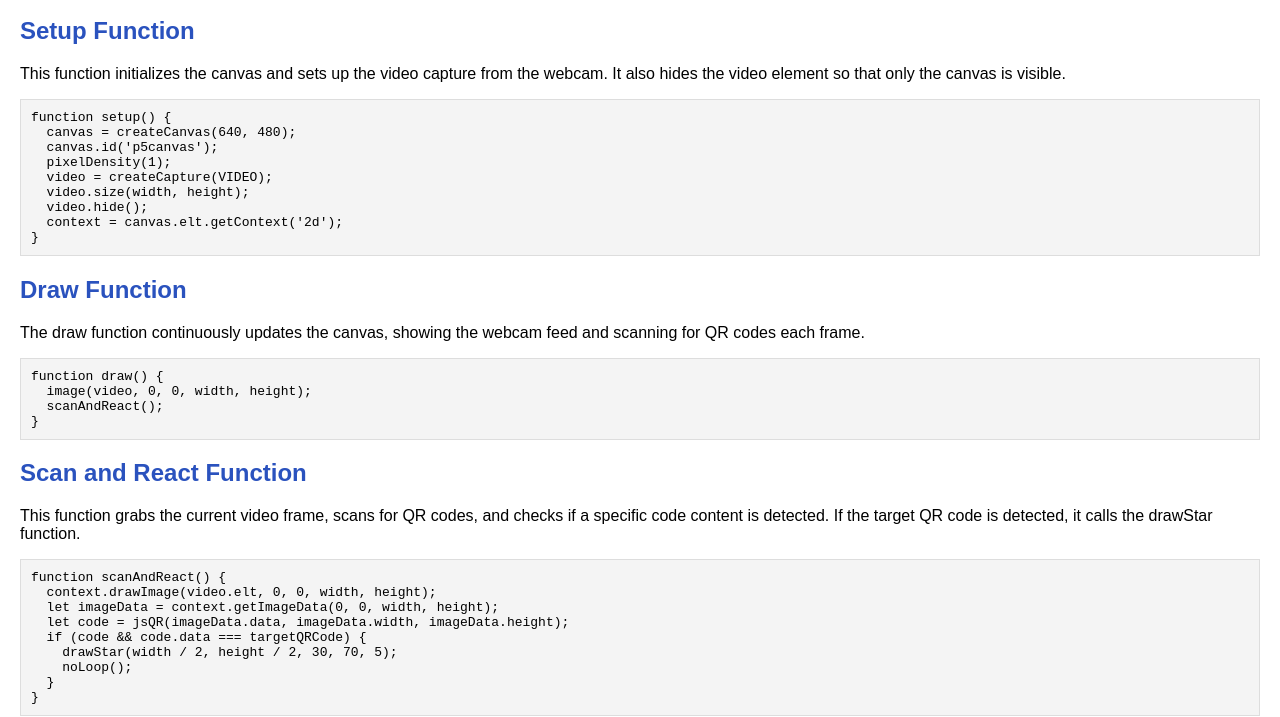
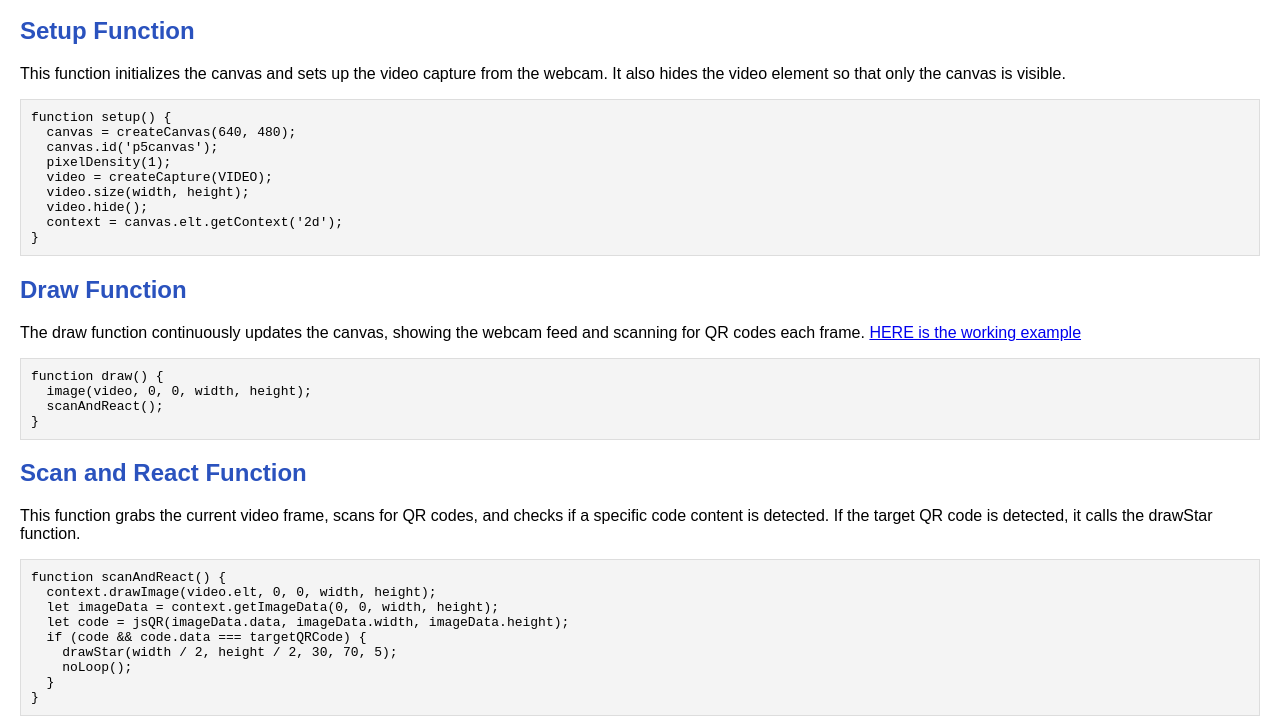
Before and after one commit to lizzybrooks/comCom-Instructions, a plain HTML site: page QRcodes_p5JS.html in a window 1280 px wide. Shown: the part 101-818 px from the top of the page. Drawn offline with nearby package versions, Linux system fonts and the light colour scheme.

Commit message:
Update QRcodes_p5JS.html
added p5 editor link

```diff
--- a/QRcodes_p5JS.html
+++ b/QRcodes_p5JS.html
@@ -29,7 +29,7 @@
 }</pre>
 
     <h2>Draw Function</h2>
-    <p>The draw function continuously updates the canvas, showing the webcam feed and scanning for QR codes each frame.</p>
+    <p>The draw function continuously updates the canvas, showing the webcam feed and scanning for QR codes each frame. <a href ="https://editor.p5js.org/lizzybrooks/sketches/2gahhZnn_"> HERE is the working example </a></p>
     <pre>function draw() {
   image(video, 0, 0, width, height);
   scanAndReact();
```
